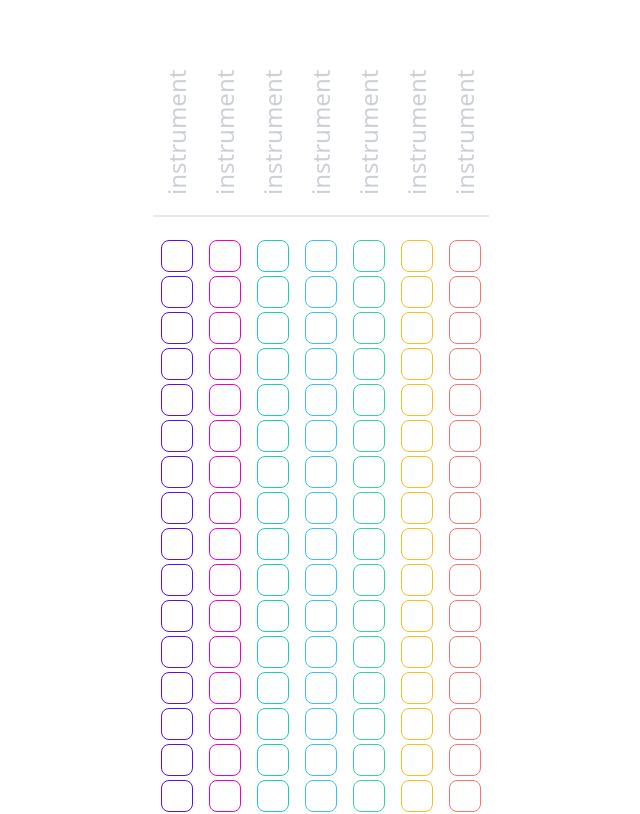
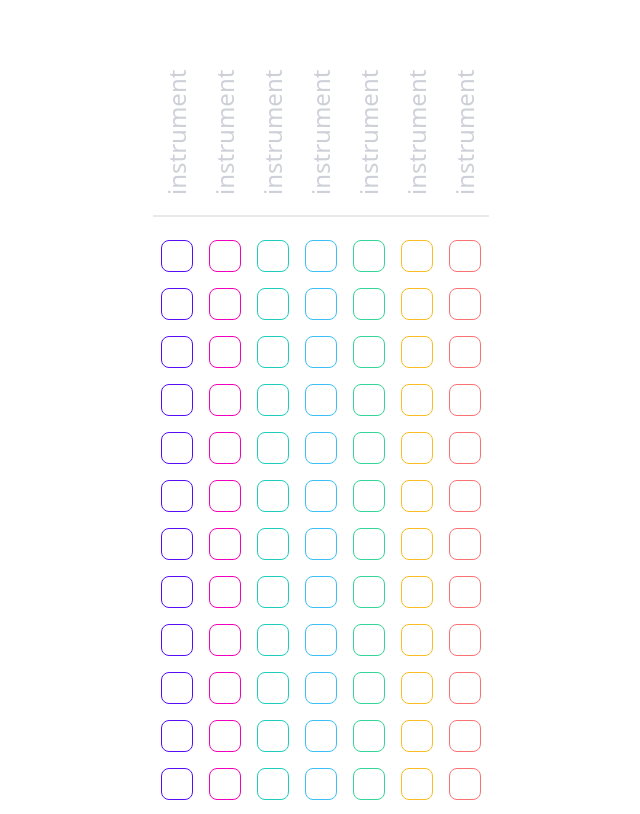
Before and after one commit to BKSchatzki/songstruct, a React (Vite) app: page / in a window 1280 px wide. Shown: the top 814 px of the page, without its empty margins (319-959 px from the left). Built offline with nearby package versions, Linux system fonts and the light colour scheme.

Commit message:
Add spacing between checkboxes

```diff
--- a/package.json
+++ b/package.json
@@ -4,6 +4,7 @@
   "version": "0.0.0",
   "type": "module",
   "scripts": {
+    "deploy": "vite build && gh-pages -d dist",
     "dev": "vite",
     "build": "vite build",
     "lint": "eslint src --ext js,jsx --report-unused-disable-directives --max-warnings 0",
@@ -24,6 +25,7 @@
     "eslint-plugin-react": "^7.32.2",
     "eslint-plugin-react-hooks": "^4.6.0",
     "eslint-plugin-react-refresh": "^0.4.1",
+    "gh-pages": "^5.0.0",
     "postcss": "^8.4.26",
     "prettier": "^3.0.0",
     "prettier-plugin-tailwindcss": "^0.4.1",
--- a/src/components/Row.jsx
+++ b/src/components/Row.jsx
@@ -13,7 +13,7 @@ function Row(props) {
     <div className={`flex flex-col items-center justify-center`}>
       <Header rowColor={props.rowColor} />
       <div className="divider mx-2"></div>
-      <ul className="flex flex-col items-center justify-center gap-1">
+      <ul className="flex flex-col items-center justify-center gap-4">
         {cellItem}
       </ul>
     </div>
```
Also changed, not shown: 1 other file (tests, documents, lock files or other folders).
